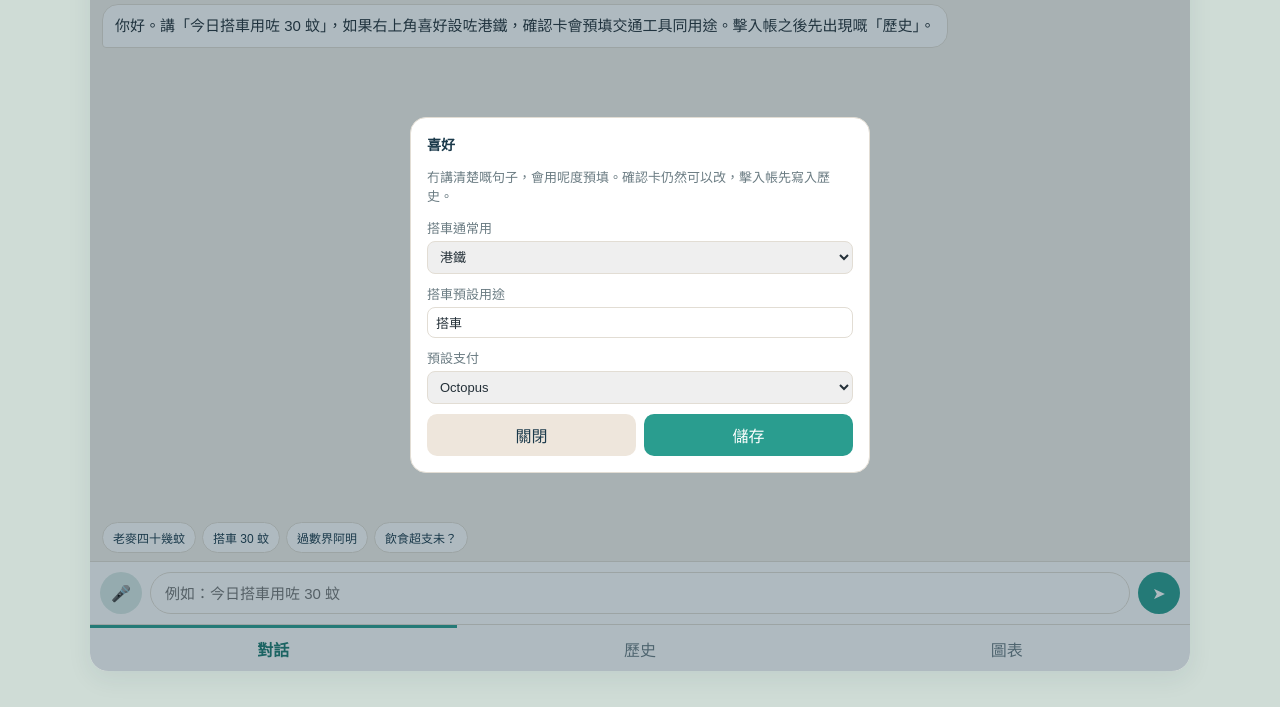
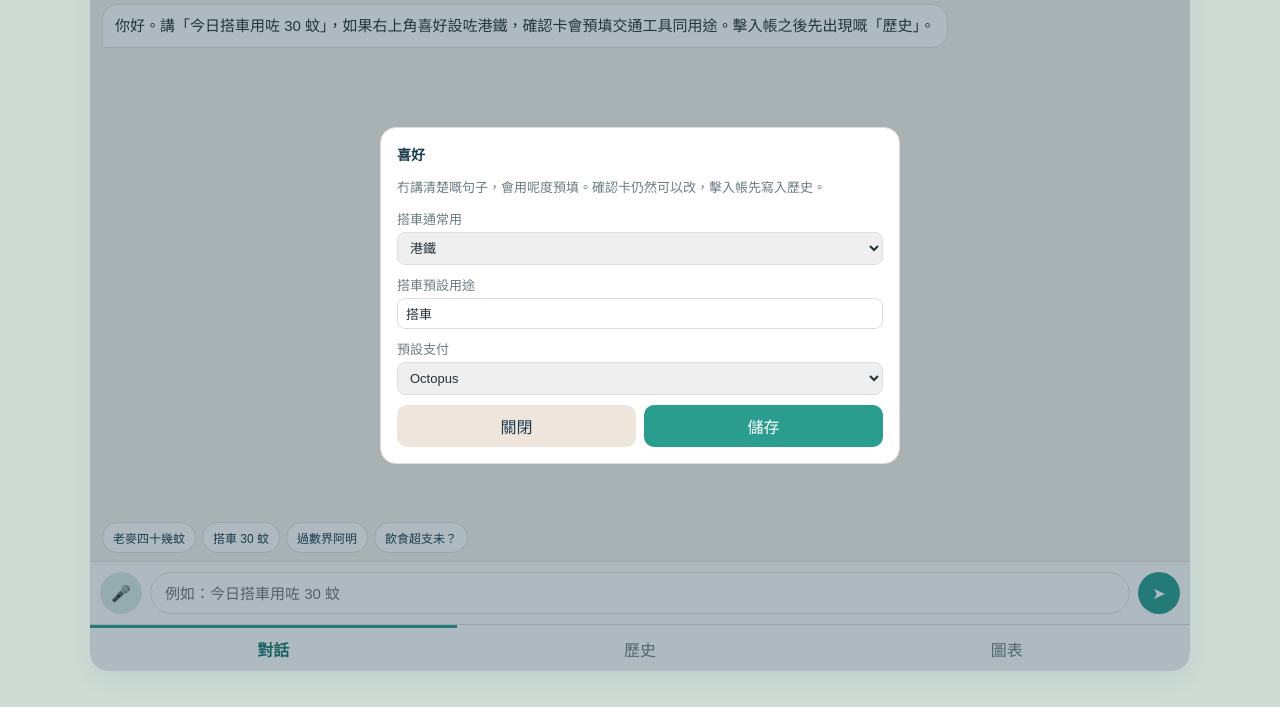
Before and after one commit to MakChiHin/Budgeting-System, a plain HTML site: page frontend/index.html in a window 1280 px wide. Both pictures are taken after a click on the button "喜好". Shown: the part 93-800 px from the top of the page. Drawn offline with Linux system fonts and the light colour scheme.

Commit message:
style: constrain edit sheet so it does not overflow the app

```diff
--- a/frontend/styles.css
+++ b/frontend/styles.css
@@ -29,6 +29,7 @@ html, body {
   flex-direction: column;
   box-shadow: var(--shadow);
   position: relative;
+  overflow: hidden;
 }
 .header {
   background: var(--navy);
@@ -125,6 +126,7 @@ html, body {
 .grid input, .grid select, .sheet input, .sheet select {
   border: 1px solid var(--line); border-radius: 8px; padding: 7px 8px;
   font: inherit; font-size: 13px; color: var(--ink);
+  width: 100%;
 }
 .actions { display: flex; gap: 8px; margin-top: 10px; }
 .actions button { flex: 1; border: 0; border-radius: 10px; padding: 9px; }
@@ -197,15 +199,28 @@ html, body {
 .sheet-back {
   position: absolute; inset: 0; background: rgba(27, 58, 75, 0.35);
   display: flex; align-items: flex-end; z-index: 5;
+  overflow: auto;
 }
 .sheet-back[hidden] { display: none; }
-.sheet { width: 100%; border-radius: 16px 16px 0 0; padding: 16px; }
+.sheet {
+  width: 100%;
+  max-width: 100%;
+  border-radius: 16px 16px 0 0;
+  padding: 16px;
+  max-height: 90%;
+  overflow-y: auto;
+}
 .sheet label { margin-top: 10px; font-size: 13px; }
 @media (min-width: 720px) {
   body { padding: 12px; }
   .app { max-width: 1100px; height: calc(100% - 24px); border-radius: 18px; overflow: hidden; }
   .grid { grid-template-columns: 1fr 1fr 1fr; }
-  .sheet { max-width: 460px; margin: auto; border-radius: 16px; }
+  .sheet {
+    max-width: 520px;
+    margin: auto;
+    border-radius: 16px;
+    max-height: 80%;
+  }
   .sheet-back { align-items: center; justify-content: center; }
 }
 @media (min-width: 720px) {
```
